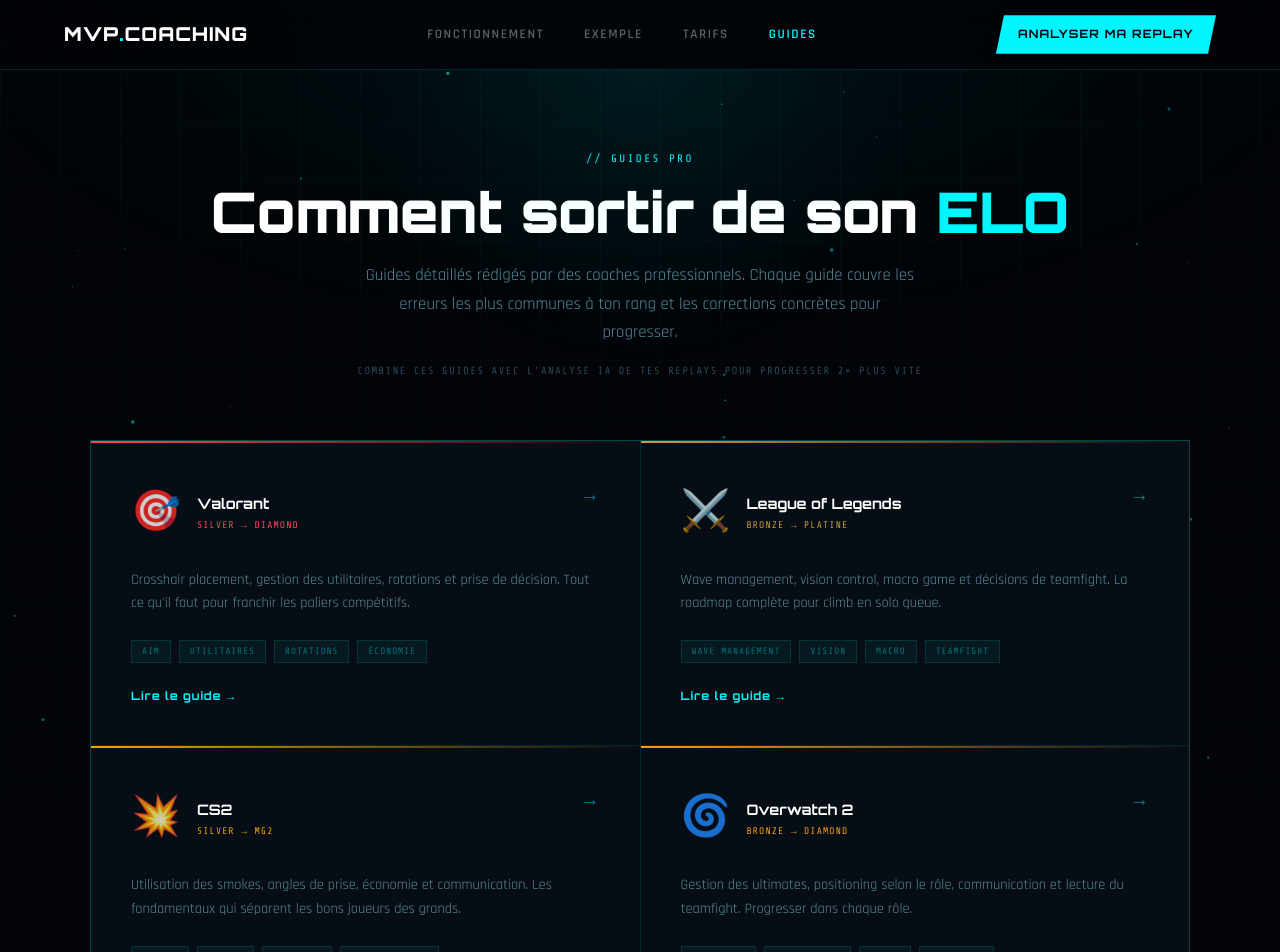
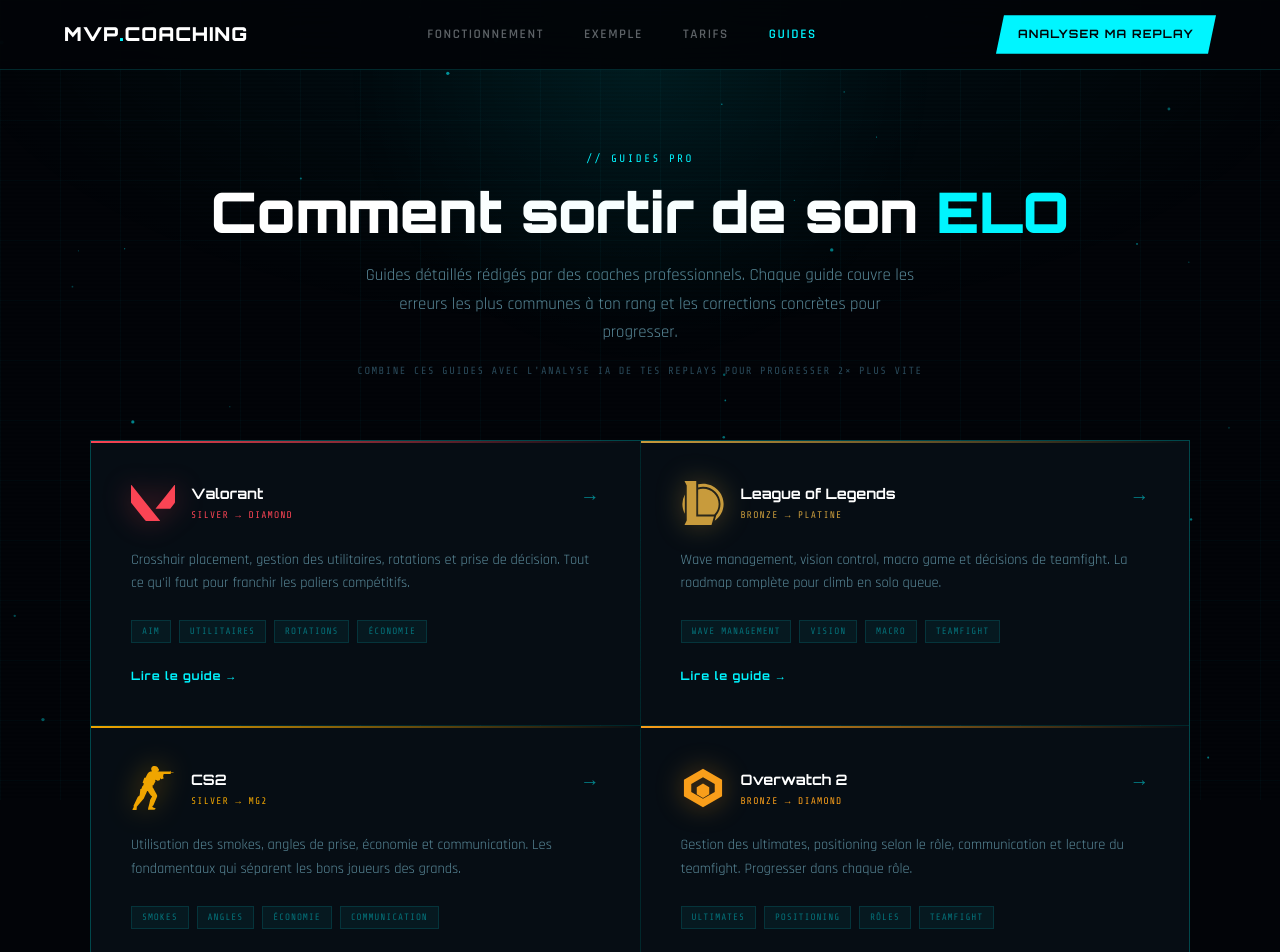
Before and after one commit to nathanMvpcoaching/mvp-coaching-nextjs, a Next.js app: page /guides in a window 1280 px wide. Shown: the top 952 px of the page. Built offline with nearby package versions, Linux system fonts and the light colour scheme.

Commit message:
logos jeux

```diff
--- /dev/null
+++ b/app/components/GameIcons.js
@@ -0,0 +1,48 @@
+import { SiValorant, SiLeagueoflegends, SiCounterstrike, SiFortnite } from 'react-icons/si'
+
+export { SiValorant, SiLeagueoflegends, SiCounterstrike, SiFortnite }
+
+export const COLOR = {
+  valorant: '#FA4454',
+  lol: '#C89B3C',
+  cs2: '#F0A500',
+  overwatch: '#F99E1A',
+  apex: '#DA292A',
+  fortnite: '#9D4DBB',
+}
+
+export function SiOverwatch({ size = '1em', color = 'currentColor', style, className, ...rest }) {
+  return (
+    <svg
+      viewBox="0 0 24 24"
+      width={size}
+      height={size}
+      fill={color}
+      style={style}
+      className={className}
+      aria-label="Overwatch 2"
+      role="img"
+      {...rest}
+    >
+      <path fillRule="evenodd" clipRule="evenodd" d="M12 1.5L1.6 7.5v9L12 22.5l10.4-6V7.5L12 1.5zm0 4.62L18.4 9.81v4.38L12 17.88l-6.4-3.69V9.81L12 6.12zm0 3.46l-3.4 1.96v3.92L12 17.42l3.4-1.96v-3.92L12 9.58z"/>
+    </svg>
+  )
+}
+
+export function SiApex({ size = '1em', color = 'currentColor', style, className, ...rest }) {
+  return (
+    <svg
+      viewBox="0 0 24 24"
+      width={size}
+      height={size}
+      fill={color}
+      style={style}
+      className={className}
+      aria-label="Apex Legends"
+      role="img"
+      {...rest}
+    >
+      <path fillRule="evenodd" clipRule="evenodd" d="M12 2L1 22h22L12 2zm0 4.6L19.4 20H4.6L12 6.6zm0 4.4l-3.5 6.5h7L12 11z"/>
+    </svg>
+  )
+}
--- a/app/guides/page.js
+++ b/app/guides/page.js
@@ -1,43 +1,44 @@
 'use client'
 import Link from 'next/link'
 import Navbar from '../components/Navbar'
+import { SiValorant, SiLeagueoflegends, SiCounterstrike, SiOverwatch, COLOR } from '../components/GameIcons'
 
 const guides = [
   {
     slug: 'valorant',
     game: 'Valorant',
-    icon: '🎯',
+    Icon: SiValorant,
     rank: 'Silver → Diamond',
     desc: 'Crosshair placement, gestion des utilitaires, rotations et prise de décision. Tout ce qu\'il faut pour franchir les paliers compétitifs.',
     tags: ['Aim', 'Utilitaires', 'Rotations', 'Économie'],
-    color: '#ff4655',
+    color: COLOR.valorant,
   },
   {
     slug: 'lol',
     game: 'League of Legends',
-    icon: '⚔️',
+    Icon: SiLeagueoflegends,
     rank: 'Bronze → Platine',
     desc: 'Wave management, vision control, macro game et décisions de teamfight. La roadmap complète pour climb en solo queue.',
     tags: ['Wave Management', 'Vision', 'Macro', 'Teamfight'],
-    color: '#c89b3c',
+    color: COLOR.lol,
   },
   {
     slug: 'cs2',
     game: 'CS2',
-    icon: '💥',
+    Icon: SiCounterstrike,
     rank: 'Silver → MG2',
     desc: 'Utilisation des smokes, angles de prise, économie et communication. Les fondamentaux qui séparent les bons joueurs des grands.',
     tags: ['Smokes', 'Angles', 'Économie', 'Communication'],
-    color: '#f0a500',
+    color: COLOR.cs2,
   },
   {
     slug: 'overwatch',
     game: 'Overwatch 2',
-    icon: '🌀',
+    Icon: SiOverwatch,
     rank: 'Bronze → Diamond',
     desc: 'Gestion des ultimates, positioning selon le rôle, communication et lecture du teamfight. Progresser dans chaque rôle.',
     tags: ['Ultimates', 'Positioning', 'Rôles', 'Teamfight'],
-    color: '#fa9c1e',
+    color: COLOR.overwatch,
   },
 ]
 
@@ -74,7 +75,9 @@
                   <div style={{ position: 'absolute', top: 0, left: 0, right: 0, height: '2px', background: `linear-gradient(90deg, ${g.color}, transparent)` }} />
                   <div style={{ display: 'flex', justifyContent: 'space-between', alignItems: 'flex-start', marginBottom: '1.5rem' }}>
                     <div style={{ display: 'flex', alignItems: 'center', gap: '1rem' }}>
-                      <span style={{ fontSize: '2.5rem', opacity: 0.8 }}>{g.icon}</span>
+                      <span style={{ display: 'inline-flex', color: g.color, filter: `drop-shadow(0 0 14px ${g.color}66)` }}>
+                        <g.Icon size={44} />
+                      </span>
                       <div>
                         <div style={{ fontFamily: "'Orbitron', monospace", fontSize: '0.9rem', fontWeight: 700, color: '#fff', marginBottom: '3px' }}>{g.game}</div>
                         <div style={{ fontFamily: "'Share Tech Mono', monospace", fontSize: '0.6rem', letterSpacing: '0.12em', color: g.color, textTransform: 'uppercase' }}>{g.rank}</div>
--- a/app/page.js
+++ b/app/page.js
@@ -2,6 +2,7 @@
 import React, { useEffect, useState } from 'react'
 import Link from 'next/link'
 import Navbar from './components/Navbar'
+import { SiValorant, SiLeagueoflegends, SiCounterstrike, SiFortnite, SiOverwatch, SiApex, COLOR } from './components/GameIcons'
 
 const lift = (y) => ({
   onMouseEnter: (e) => {
@@ -119,9 +120,18 @@
           <h2 className="section-title">Ton <span className="dim">arsenal</span></h2>
         </div>
         <div className="games-list reveal">
-          {[['🎯','VALORANT','LIVE'],['⚔️','LEAGUE OF LEGENDS','LIVE'],['💥','CS2','LIVE'],['🌀','OVERWATCH 2','LIVE'],['🏆','APEX LEGENDS','BETA'],['🔥','FORTNITE','BETA']].map(([icon,name,status],i) => (
+          {[
+            { Icon: SiValorant, color: COLOR.valorant, name: 'VALORANT', status: 'LIVE' },
+            { Icon: SiLeagueoflegends, color: COLOR.lol, name: 'LEAGUE OF LEGENDS', status: 'LIVE' },
+            { Icon: SiCounterstrike, color: COLOR.cs2, name: 'CS2', status: 'LIVE' },
+            { Icon: SiOverwatch, color: COLOR.overwatch, name: 'OVERWATCH 2', status: 'LIVE' },
+            { Icon: SiApex, color: COLOR.apex, name: 'APEX LEGENDS', status: 'BETA' },
+            { Icon: SiFortnite, color: COLOR.fortnite, name: 'FORTNITE', status: 'BETA' },
+          ].map(({ Icon, color, name, status }, i) => (
             <div className="game-tile" key={i} {...lift(-3)}>
-              <span className="game-emoji">{icon}</span>
+              <span className="game-emoji" style={{ color, filter: `drop-shadow(0 0 12px ${color}55)` }}>
+                <Icon size={42} />
+              </span>
               <span className="game-name">{name}</span>
               <span className="game-status">{status}</span>
             </div>
--- a/package.json
+++ b/package.json
@@ -11,7 +11,9 @@
   "dependencies": {
     "next": "16.2.6",
     "react": "19.2.4",
-    "react-dom": "19.2.4"
+    "react-dom": "19.2.4",
+    "react-icons": "^5.6.0",
+    "simple-icons": "^16.19.0"
   },
   "devDependencies": {
     "@tailwindcss/postcss": "^4",
```
Also changed, not shown: 1 other file (tests, documents, lock files or other folders).
